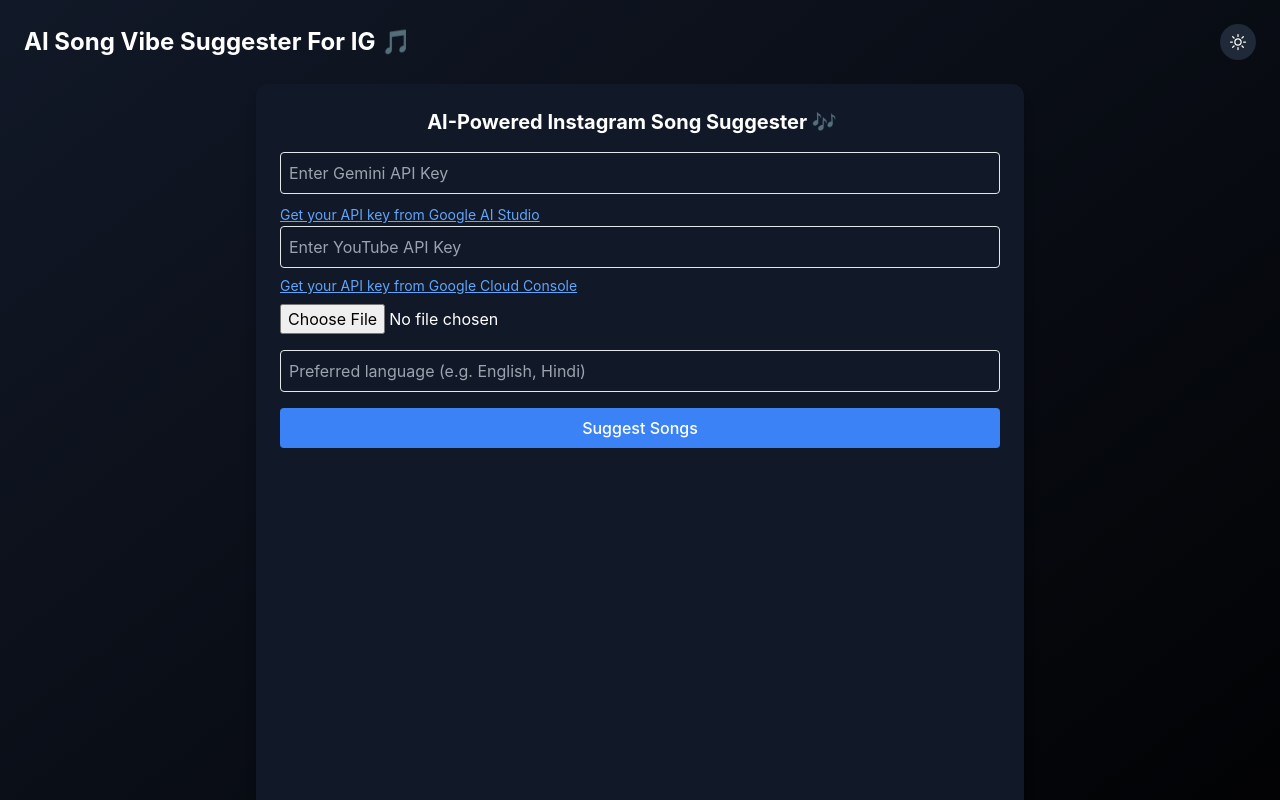
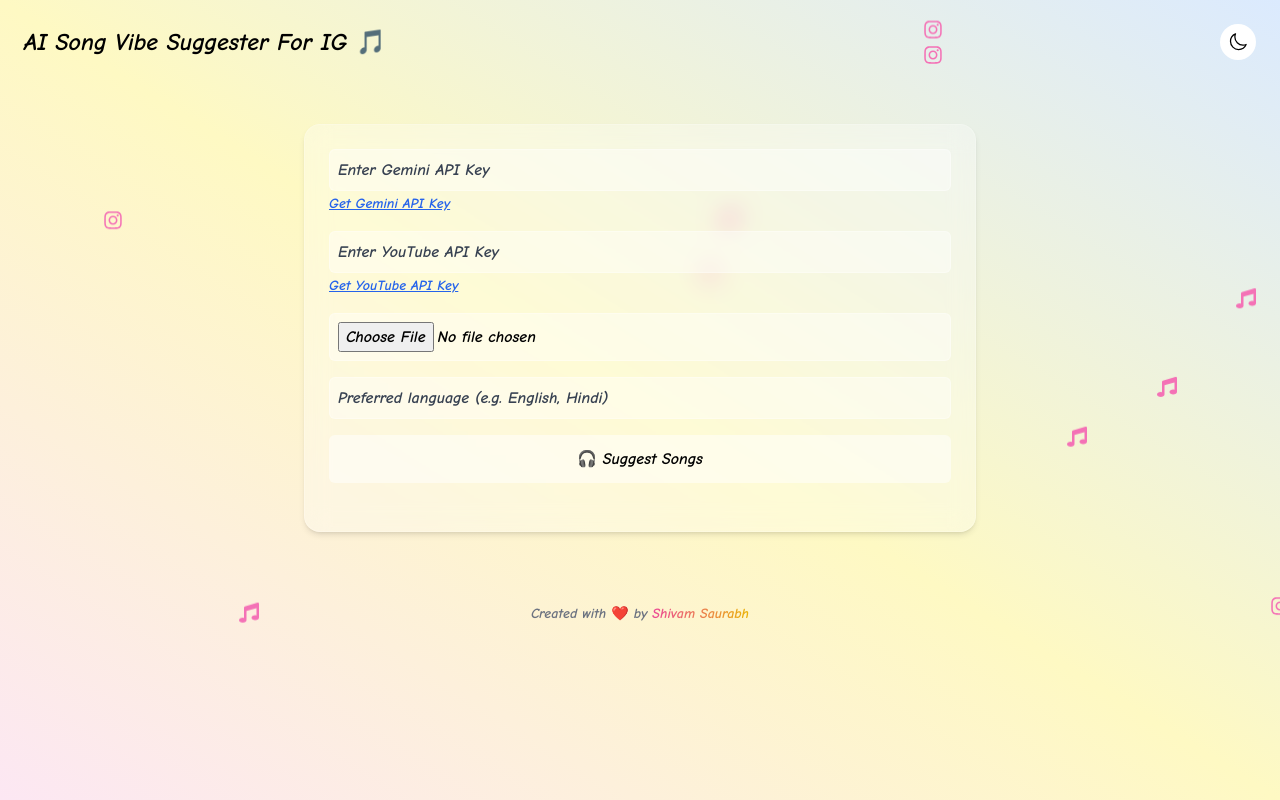
Before and after one commit to shivamsaurabh25/ai-song-suggester, a React (Vite) app: page / in a window 1280 px wide. Shown: the top 800 px of the page. Built offline with nearby package versions, Linux system fonts and the light colour scheme.

Commit message:
Initial commit

```diff
--- a/index.html
+++ b/index.html
@@ -12,6 +12,7 @@
   <meta name="author" content="Shivam Saurabh" />
   <meta name="robots" content="index, follow" />
   <meta name="theme-color" content="#0f0c29" />
+  <link href="https://fonts.googleapis.com/css2?family=Dancing+Script:wght@400;700&display=swap" rel="stylesheet">
   <link rel="icon" href="Assets\favicon.png" type="image/png">
 </head>
 
--- a/package.json
+++ b/package.json
@@ -10,7 +10,8 @@
     "@heroicons/react": "^2.2.0",
     "axios": "^1.4.0",
     "react": "^18.2.0",
-    "react-dom": "^18.2.0"
+    "react-dom": "^18.2.0",
+    "react-icons": "^5.5.0"
   },
   "devDependencies": {
     "@vitejs/plugin-react": "^4.0.0",
--- a/src/App.jsx
+++ b/src/App.jsx
@@ -1,37 +1,61 @@
 import React, { useState } from 'react';
-import { MoonIcon, SunIcon } from '@heroicons/react/24/outline';
 import UploadImage from './components/UploadImage';
+import { FaInstagram, FaMusic } from 'react-icons/fa';
+import { SunIcon, MoonIcon } from '@heroicons/react/24/outline';
 
 export default function App() {
-  const [darkMode, setDarkMode] = useState(true);
+  const [darkMode, setDarkMode] = useState(false);
 
   return (
-    <div className={darkMode ? 'dark' : ''}>
-      <div className="dark:bg-gradient-to-br dark:from-gray-900 dark:to-black text-white min-h-screen transition-colors duration-500">
-        <header className="p-6 flex justify-between items-center">
-          <h1 className="text-2xl font-bold">AI Song Vibe Suggester For IG 🎵</h1>
+    <div className={`${darkMode ? 'dark' : ''}`}>
+      <div className={`relative font-cursive font-bold min-h-screen transition-all duration-500
+        ${darkMode
+          ? 'bg-gradient-to-br from-gray-900 to-black text-white'
+          : 'bg-gradient-to-tr from-pink-100 via-yellow-100 to-blue-100 text-black'
+        }`}>
+
+        {/* Floating Icons */}
+        <div className="absolute inset-0 overflow-hidden pointer-events-none">
+          {[...Array(10)].map((_, i) => (
+            <div
+              key={i}
+              className="absolute text-pink-400 dark:text-pink-600 text-xl animate-bounce-slow"
+              style={{
+                top: `${Math.random() * 100}%`,
+                left: `${Math.random() * 100}%`,
+                animationDuration: `${5 + Math.random() * 5}s`,
+              }}
+            >
+              {i % 2 === 0 ? <FaInstagram /> : <FaMusic />}
+            </div>
+          ))}
+        </div>
+
+        {/* Header */}
+        <header className="relative z-10 p-4 sm:p-6 flex justify-between items-center">
+          <h1 className="text-xl sm:text-2xl">AI Song Vibe Suggester For IG 🎵</h1>
           <button
             onClick={() => setDarkMode(!darkMode)}
             className="p-2 rounded-full bg-white text-black hover:bg-gray-200 transition dark:bg-gray-800 dark:text-white dark:hover:bg-gray-700"
             title="Toggle Theme"
           >
-            {darkMode ? (
-              <SunIcon className="h-5 w-5" />
-            ) : (
-              <MoonIcon className="h-5 w-5" />
-            )}
+            {darkMode ? <SunIcon className="h-5 w-5" /> : <MoonIcon className="h-5 w-5" />}
           </button>
         </header>
-        <main className="px-6">
+
+        {/* Main Content */}
+        <main className="relative z-10 px-4 sm:px-6">
           <UploadImage />
         </main>
-        <footer className="text-center mt-12 p-6 text-sm text-gray-400">
+
+        {/* Footer */}
+        <footer className="relative z-10 text-center mt-12 p-6 text-sm text-gray-500 dark:text-gray-400">
           Created with ❤️ by{' '}
           <a
             href="https://instagram.com/shivamsaurabh25"
             target="_blank"
             rel="noopener noreferrer"
-            className="font-medium text-white bg-clip-text text-transparent bg-gradient-to-r from-pink-500 to-yellow-500 hover:from-yellow-500 hover:to-purple-500 transition duration-300"
+            className="font-bold text-transparent bg-gradient-to-r from-pink-500 to-yellow-500 bg-clip-text hover:from-yellow-500 hover:to-purple-500 transition duration-300"
           >
             Shivam Saurabh
           </a>
--- a/src/components/UploadImage.jsx
+++ b/src/components/UploadImage.jsx
@@ -1,8 +1,7 @@
 import React, { useState, useEffect } from 'react';
 import axios from 'axios';
-import { MoonIcon, SunIcon } from '@heroicons/react/24/outline';
 
-export default function SongSuggester() {
+export default function UploadImage() {
   const [image, setImage] = useState(null);
   const [imageBlob, setImageBlob] = useState(null);
   const [geminiKey, setGeminiKey] = useState('');
@@ -11,7 +10,6 @@ export default function SongSuggester() {
   const [loading, setLoading] = useState(false);
   const [songs, setSongs] = useState([]);
   const [searchQuery, setSearchQuery] = useState('');
-  const [darkMode, setDarkMode] = useState(true);
 
   useEffect(() => {
     const gemini = localStorage.getItem('gemini_api_key');
@@ -43,8 +41,7 @@ export default function SongSuggester() {
   };
 
   const generateSongQueryPrompt = () => {
-    return `You are a vibe-based song recommender. Given a user's photo, describe the mood or vibe of the photo in a short phrase that could be used as a YouTube search query for a matching song. Include the language preference "${language}".
-Respond with just the search query.`;
+    return `You are a vibe-based song recommender. Given a user's photo, describe the mood or vibe of the photo in a short phrase that could be used as a YouTube search query for a matching song. Include the language preference "${language}". Respond with just the search query.`;
   };
 
   const handleGenerateSongs = async () => {
@@ -77,8 +74,7 @@ Respond with just the search query.`;
         }
       );
 
-      const query =
-        geminiRes.data.candidates?.[0]?.content?.parts?.[0]?.text?.trim() || '';
+      const query = geminiRes.data.candidates?.[0]?.content?.parts?.[0]?.text?.trim() || '';
 
       if (!query) {
         alert('Gemini did not return a valid query.');
@@ -116,34 +112,23 @@ Respond with just the search query.`;
   };
 
   return (
-    <div
-      className={`max-w-3xl mx-auto p-6 rounded-xl shadow-lg min-h-screen transition-colors ${
-        darkMode ? 'bg-gray-900 text-white' : 'bg-white text-black'
-      }`}
-    >
-      <div className="flex justify-between items-center mb-4">
-        <h1 className="text-xl font-bold text-center w-full">
-          AI-Powered Instagram Song Suggester 🎶
-        </h1>
-        <button onClick={() => setDarkMode(!darkMode)} className="ml-4 text-xl">
-          {darkMode ? <SunIcon /> : <MoonIcon />}
-        </button>
-      </div>
-
+    <div className="max-w-2xl mx-auto mt-10 p-6 rounded-2xl backdrop-blur-md bg-white/30 dark:bg-white/10 border border-white/20 shadow-md text-black dark:text-white">
+      {/* Inputs */}
+      <div className="space-y-4">
         <input
           type="text"
           placeholder="Enter Gemini API Key"
           value={geminiKey}
           onChange={(e) => setGeminiKey(e.target.value)}
-        className="w-full p-2 mb-2 rounded border bg-transparent"
+          className="w-full p-2 rounded-md bg-white/40 dark:bg-white/10 text-black dark:text-white placeholder-gray-700 dark:placeholder-white/70 border border-white/30"
         />
         <a
           href="https://aistudio.google.com/app/apikey"
           target="_blank"
           rel="noopener noreferrer"
-        className="text-sm text-blue-400 underline"
+          className="text-sm text-blue-600 dark:text-blue-400 underline"
         >
-        Get your API key from Google AI Studio
+          Get Gemini API Key
         </a>
 
         <input
@@ -151,22 +136,22 @@ Respond with just the search query.`;
           placeholder="Enter YouTube API Key"
           value={youtubeKey}
           onChange={(e) => setYoutubeKey(e.target.value)}
-        className="w-full p-2 mb-2 rounded border bg-transparent"
+          className="w-full p-2 rounded-md bg-white/40 dark:bg-white/10 text-black dark:text-white placeholder-gray-700 dark:placeholder-white/70 border border-white/30"
         />
         <a
           href="https://console.cloud.google.com/apis/credentials"
           target="_blank"
           rel="noopener noreferrer"
-        className="text-sm text-blue-400 underline block mb-2"
+          className="text-sm text-blue-600 dark:text-blue-400 underline"
         >
-        Get your API key from Google Cloud Console
+          Get YouTube API Key
         </a>
 
         <input
           type="file"
           accept="image/*"
           onChange={handleFileChange}
-        className="w-full mb-4"
+          className="w-full p-2 rounded-md bg-white/40 dark:bg-white/10 text-black dark:text-white border border-white/30"
         />
 
         <input
@@ -174,47 +159,46 @@ Respond with just the search query.`;
           placeholder="Preferred language (e.g. English, Hindi)"
           value={language}
           onChange={(e) => setLanguage(e.target.value)}
-        className="w-full p-2 mb-4 rounded border bg-transparent"
+          className="w-full p-2 rounded-md bg-white/40 dark:bg-white/10 text-black dark:text-white placeholder-gray-700 dark:placeholder-white/70 border border-white/30"
         />
 
         {image && (
           <img
             src={image}
-          alt="preview"
-          className="mt-2 mb-4 rounded-lg max-h-60 object-cover mx-auto"
+            alt="Preview"
+            className="mt-4 rounded-xl max-h-64 object-cover mx-auto shadow-lg"
           />
         )}
 
         <button
           onClick={handleGenerateSongs}
-        className="w-full px-6 py-2 bg-blue-500 hover:bg-blue-600 rounded text-white font-medium"
+          className="w-full p-3 mt-2 rounded-md bg-white/50 dark:bg-white/20 text-black dark:text-white hover:bg-white/70 dark:hover:bg-white/30 transition font-semibold"
         >
-        Suggest Songs
+          🎧 Suggest Songs
         </button>
+      </div>
 
-      {loading && <p className="mt-4 text-center">Analyzing your photo and finding songs...</p>}
+      {loading && <p className="mt-4 text-center text-lg font-medium">Analyzing photo and fetching songs...</p>}
 
       {searchQuery && (
-        <div className="mt-4">
-          <p className="text-sm text-gray-300">
+        <div className="mt-6 text-center">
+          <p className="text-sm">
             🔍 YouTube search: <strong>{searchQuery}</strong>
           </p>
           <button
             onClick={() => fetchSongs(searchQuery)}
-            className="mt-2 text-sm text-blue-400 underline"
+            className="mt-2 w-full p-2 rounded-md bg-white/30 dark:bg-white/20 text-black dark:text-white hover:bg-white/50 dark:hover:bg-white/30 transition"
           >
-            More suggestions
+            🔃 More Suggestions
           </button>
         </div>
       )}
 
-      <div className="mt-4 grid gap-4">
+      <div className="mt-6 grid gap-4">
         {songs.map((song) => (
           <div
             key={song.id.videoId}
-            className={`p-3 rounded-lg flex gap-4 items-start border ${
-              darkMode ? 'border-white/20 bg-white/10' : 'border-black/10 bg-black/5'
-            }`}
+            className="p-3 rounded-lg flex gap-4 items-start border border-white/30 bg-white/20 dark:bg-white/10 backdrop-blur-md"
           >
             <img
               src={song.snippet.thumbnails.medium.url}
@@ -227,9 +211,9 @@ Respond with just the search query.`;
                 href={`https://www.youtube.com/watch?v=${song.id.videoId}`}
                 target="_blank"
                 rel="noopener noreferrer"
-                className="text-blue-400 underline text-sm"
+                className="text-blue-600 dark:text-blue-400 underline text-sm"
               >
-                Play on YouTube
+                ▶️ Play on YouTube
               </a>
             </div>
           </div>
--- a/src/index.css
+++ b/src/index.css
@@ -1,16 +1,28 @@
+@import url('https://fonts.googleapis.com/css2?family=Comic+Neue:ital,wght@1,700&display=swap');
 @tailwind base;
 @tailwind components;
 @tailwind utilities;
 
 body {
-  @apply bg-gradient-linear min-h-screen transition-colors duration-300;
-  font-family: 'Inter', sans-serif;
+  @apply font-cursive font-bold bg-gradient-to-r from-purple-400 via-pink-500 to-red-500 min-h-screen transition-colors duration-300;
 }
 
-.glassmorphism {
-  background: rgba(255, 255, 255, 0.05);
-  backdrop-filter: blur(12px);
-  -webkit-backdrop-filter: blur(12px);
-  border-radius: 1rem;
+.glass {
+  background: rgba(255, 255, 255, 0.1);
+  backdrop-filter: blur(10px);
   border: 1px solid rgba(255, 255, 255, 0.2);
+  border-radius: 0.75rem;
 }
+
+@keyframes bounce-slow {
+  0%, 100% {
+    transform: translateY(0);
+  }
+  50% {
+    transform: translateY(-15px);
+  }
+}
+
+.animate-bounce-slow {
+  animation: bounce-slow infinite;
+}
```
Also changed, not shown: tailwind.config.js (+8 -7 lines), 2 other files (tests, documents, lock files or other folders). Lines whose indentation alone changed are shown as unchanged.
